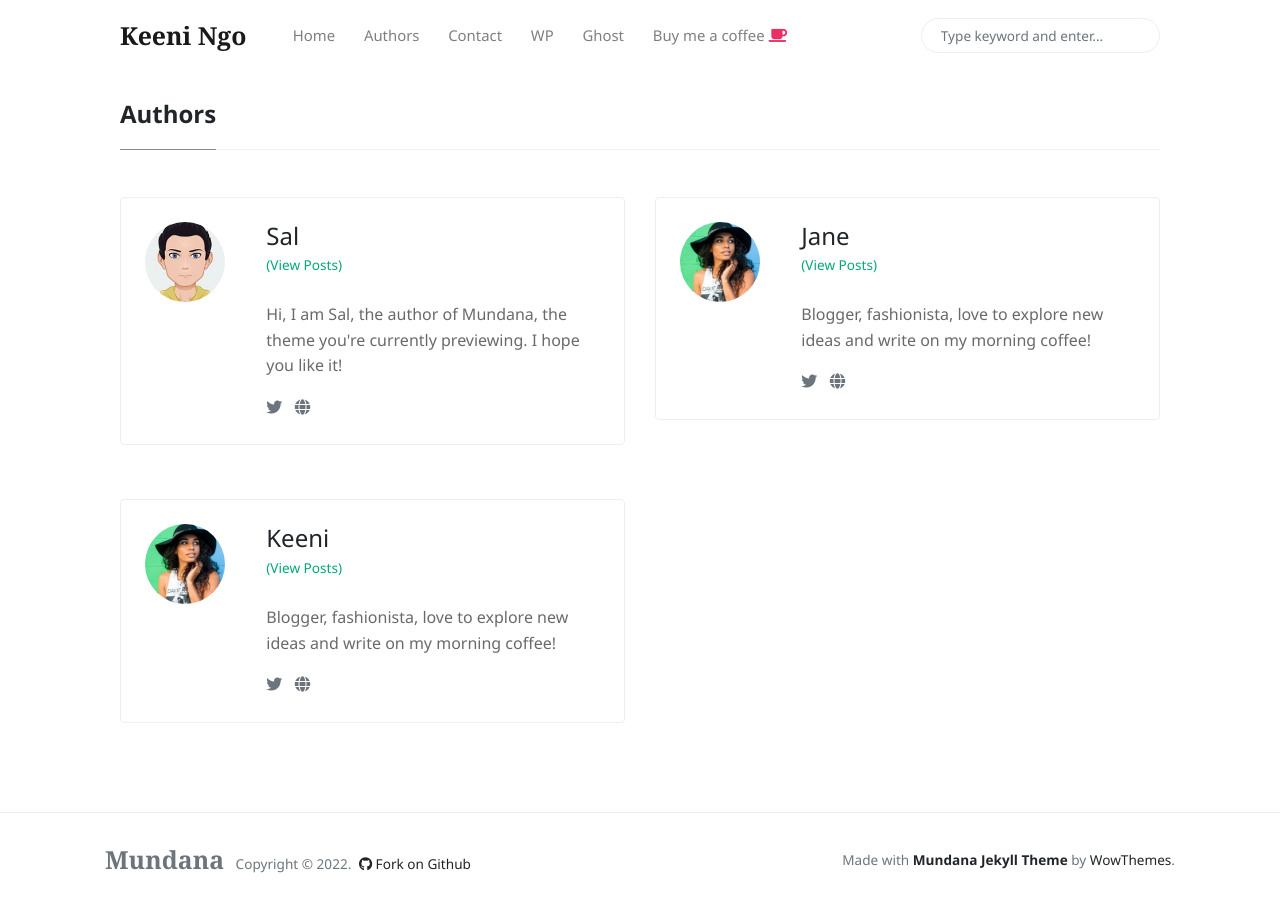
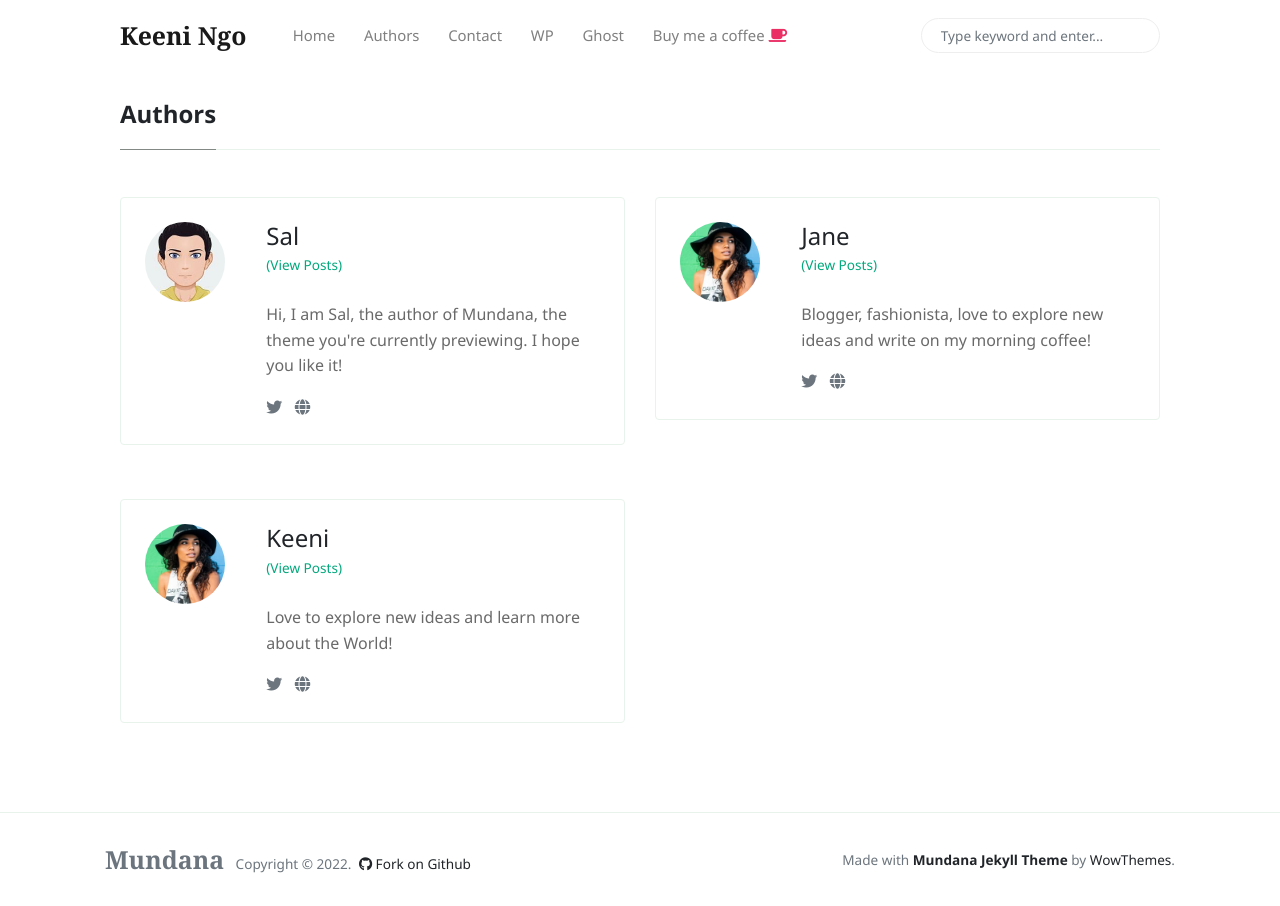
Before and after one commit to kotobuki09/kngo, a Jekyll site: the page built from _pages/authors-list.html, in a window 1280 px wide. Built offline with Jekyll 4.4.1, drawn with Linux system fonts in a browser that asks for light colours; nearby versions of some CDN libraries.

Commit message:
Update _config.yml

```diff
--- a/_config.yml
+++ b/_config.yml
@@ -39,7 +39,7 @@ authors:
       name: Keeni
       site: https://www.wowthemes.net
       avatar: /assets/images/avatar2.jpg
-      bio: "Blogger, fashionista, love to explore new ideas and write on my morning coffee!"
+      bio: "Love to explore new ideas and learn more about the World!"
       email: fakemail@gmail.com
       twitter: https://twitter.com/wowthemesnet
 # Defaults
```
